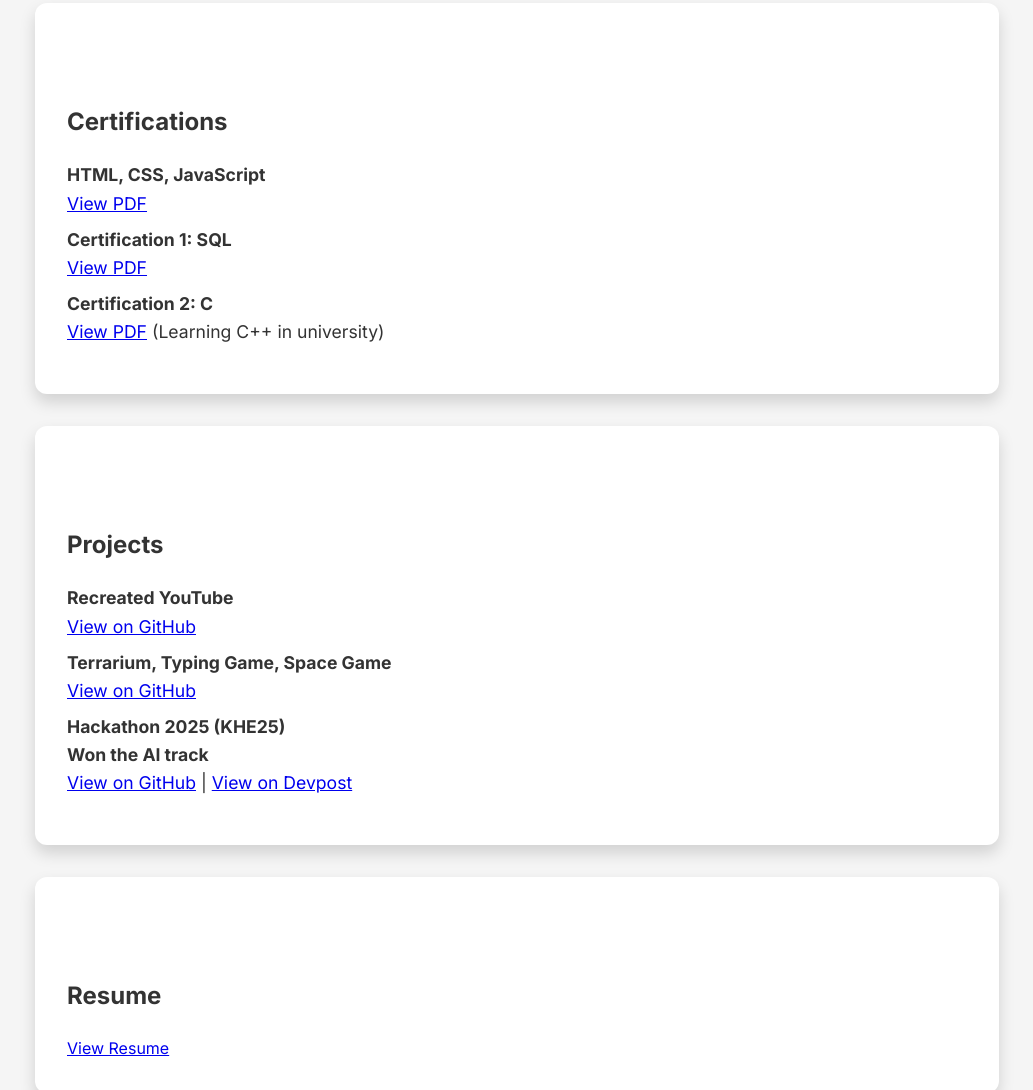
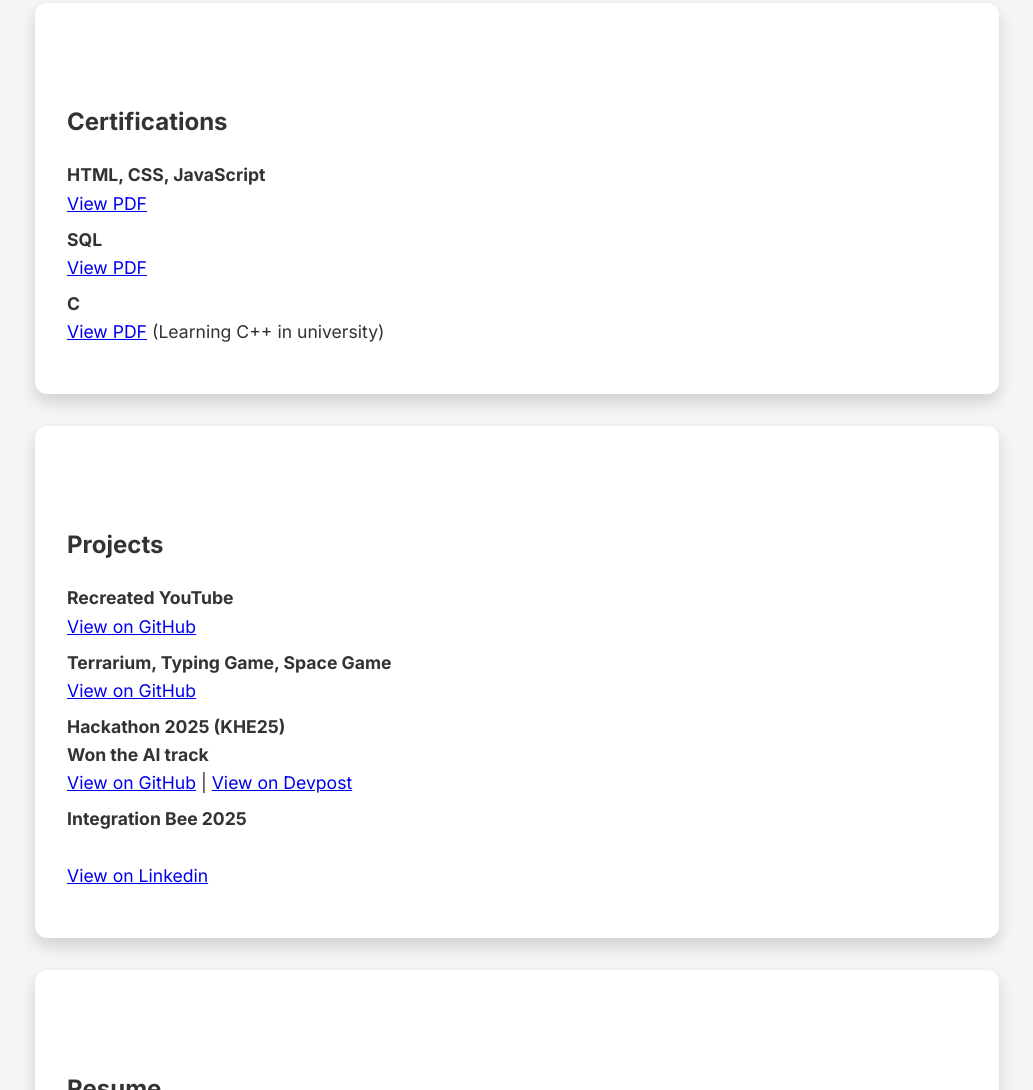
Before and after one commit to Sumedh-Joshi/sumedh-joshi.github.io, a plain HTML site: page index.html in a window 1280 px wide. Shown: the part 675-1765 px from the top of the page, without its empty margins (123-1156 px from the left). Drawn offline with Linux system fonts and the light colour scheme.

Commit message:
Added new version of resume

```diff
--- a/index.html
+++ b/index.html
@@ -31,11 +31,11 @@
                     target="_blank">View PDF</a>
             </li>
             <li>
-                <strong>Certification 1: SQL</strong><br>
+                <strong>SQL</strong><br>
                 <a href="certifications/certification1.pdf" target="_blank">View PDF</a>
             </li>
             <li>
-                <strong>Certification 2: C </strong><br>
+                <strong>C </strong><br>
                 <a href="certifications/certification2.pdf" target="_blank">View PDF</a>
                 &#40;Learning C++ in university&#41;
             </li>
@@ -59,7 +59,11 @@
                 <a href="https://devpost.com/software/travel-health-advisory?ref_content=my-projects-tab&ref_feature=my_projects"
                     target="_blank">View on Devpost</a>
             </li>
-
+            <li>
+                <strong>Integration Bee 2025 <br></strong><br>
+                <a href="https://www.linkedin.com/posts/computer-science-department-803b14320_activity-7313269491822428162-Nyxk?utm_source=social_share_send&utm_medium=android_app&rcm=ACoAAEAuY8ABVibyNKB3DHx15hUvErlHuncEkXY&utm_campaign=copy_link"
+                    target="_blank">View on Linkedin</a>
+            </li>
         </ul>
     </section>
 
```
Also changed, not shown: 1 other file.
